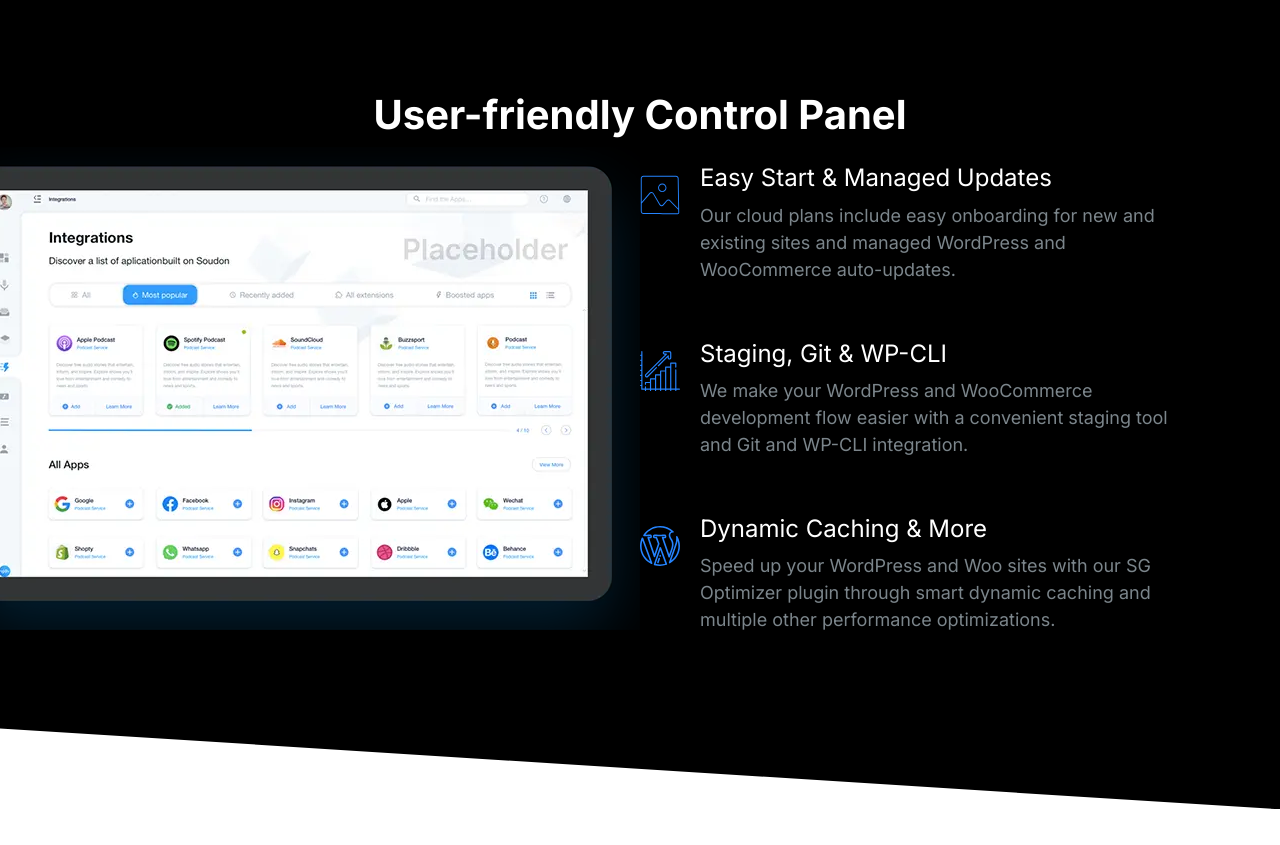
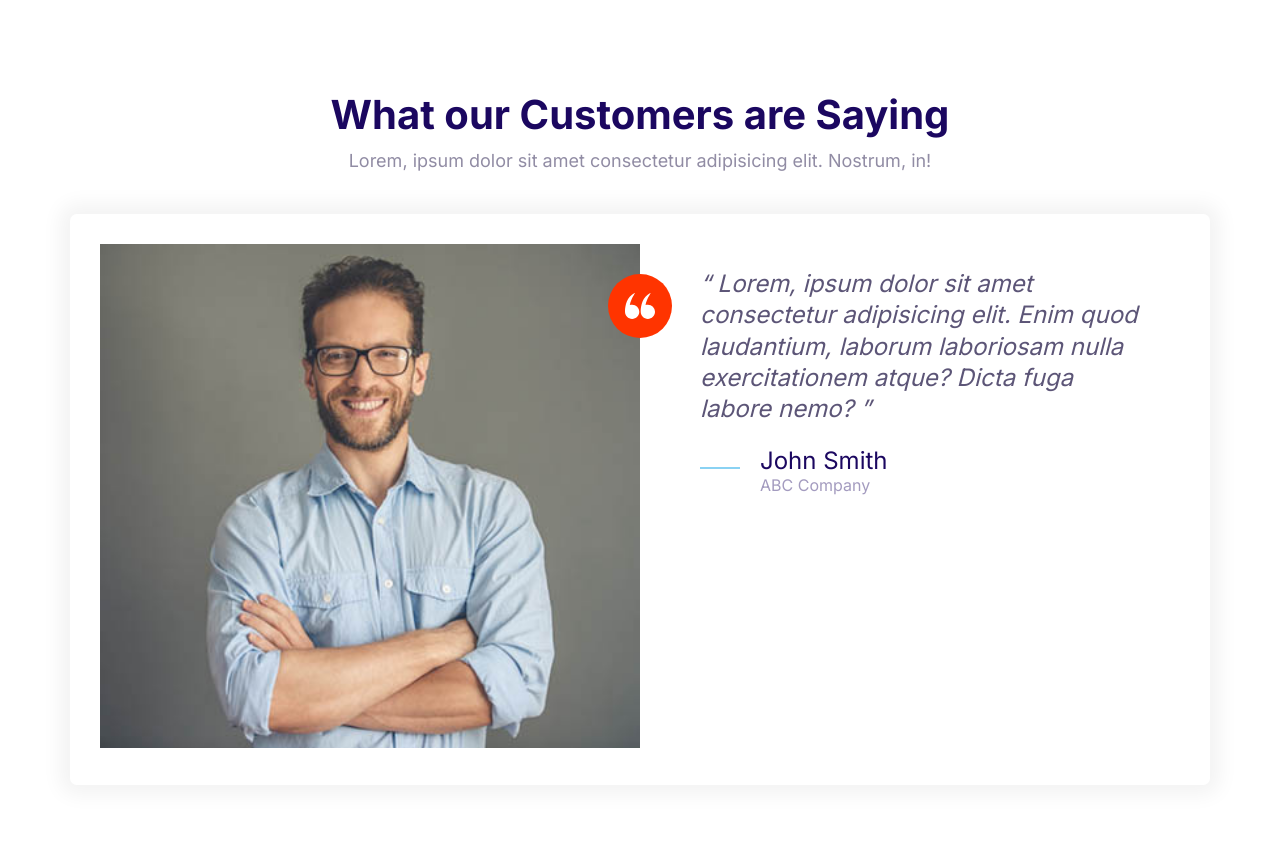
Before and after one commit to fainazfatima94/moshified, a plain HTML site: page index.html in a window 1280 px wide. Before the commit the page ends 809 px from the top, so only its background shows below. Drawn offline with Linux system fonts and the light colour scheme.

Commit message:
block-testimonial

```diff
--- a/css/styles.css
+++ b/css/styles.css
@@ -639,6 +639,7 @@ a {
 
 .block__header {
     text-align: center;
+    margin-bottom: 4rem;
 }
 
 .block__heading {
--- a/index.html
+++ b/index.html
@@ -14,71 +14,49 @@
     <link rel="stylesheet" href="css/styles.css" />
   </head>
   <body>
-    <section class="block block--dark block--skewed-right block-showcase">
+    <section class="block">
       <header class="block__header">
-        <h2>User-friendly Control Panel</h2>
+        <h2>What our Customers are Saying</h2>
+        <p>
+          Lorem, ipsum dolor sit amet consectetur adipisicing elit. Nostrum, in!
+        </p>
       </header>
-      <div class="container grid grid--1x2">
-        <picture class="block-showcase__image">
-          <source
-            type="image/webp"
-            srcset="images/ipad.webp 1x, images/ipad@2x.webp 2x" />
-          <source
-            type="image/png"
-            srcset="images/ipad.png 1x, images/ipad@2x.png 2x" />
-          <img src="images/ipad.png" alt=""
-        /></picture>
-        <ul class="list">
-          <li>
+      <div class="container">
+        <div class="card testimonial">
+          <div class="grid grid--1x2">
+            <div class="testimonial__image">
+              <img
+                src="images/testimonial.jpg"
+                alt="A happy, smiling customer"
+              />
+              <span class="icon-container icon-container--accent">
+                <svg class="icon icon--white icon--small">
+                  <use xlink:href="images/sprite.svg#quotes"></use>
+                </svg>
+              </span>
+            </div>
+            <blockquote class="quote">
+              <p class="quote__text">
+                Lorem, ipsum dolor sit amet consectetur adipisicing elit. Enim
+                quod laudantium, laborum laboriosam nulla exercitationem atque?
+                Dicta fuga labore nemo?
+              </p>
+              <footer>
                 <div class="media">
                   <div class="media__image">
-                <svg class="icon icon--primary">
-                  <use xlink:href="images/sprite.svg#snap"></use>
+                    <svg class="icon icon--primary quote__line">
+                      <use xlink:href="images/sprite.svg#line"></use>
                     </svg>
                   </div>
                   <div class="media__body">
-                <h3 class="media__title">Easy Start & Managed Updates</h3>
-                <p>
-                  Our cloud plans include easy onboarding for new and existing
-                  sites and managed WordPress and WooCommerce auto-updates.
-                </p>
+                    <h3 class="media__title quote__author">John Smith</h3>
+                    <p class="quote__organization">ABC Company</p>
                   </div>
                 </div>
-          </li>
-          <li>
-            <div class="media">
-              <div class="media__image">
-                <svg class="icon icon--primary">
-                  <use xlink:href="images/sprite.svg#growth"></use>
-                </svg>
-              </div>
-              <div class="media__body">
-                <h3 class="media__title">Staging, Git & WP-CLI</h3>
-                <p>
-                  We make your WordPress and WooCommerce development flow easier
-                  with a convenient staging tool and Git and WP-CLI integration.
-                </p>
+              </footer>
+            </blockquote>
           </div>
         </div>
-          </li>
-          <li>
-            <div class="media">
-              <div class="media__image">
-                <svg class="icon icon--primary">
-                  <use xlink:href="images/sprite.svg#wordpress"></use>
-                </svg>
-              </div>
-              <div class="media__body">
-                <h3 class="media__title">Dynamic Caching & More</h3>
-                <p>
-                  Speed up your WordPress and Woo sites with our SG Optimizer
-                  plugin through smart dynamic caching and multiple other
-                  performance optimizations.
-                </p>
-              </div>
-            </div>
-          </li>
-        </ul>
       </div>
     </section>
     <script src="js/main.js"></script>
```
Also changed, not shown: components/block-testimonial.html (added, +42 -0 lines). Lines whose indentation alone changed are shown as unchanged.
